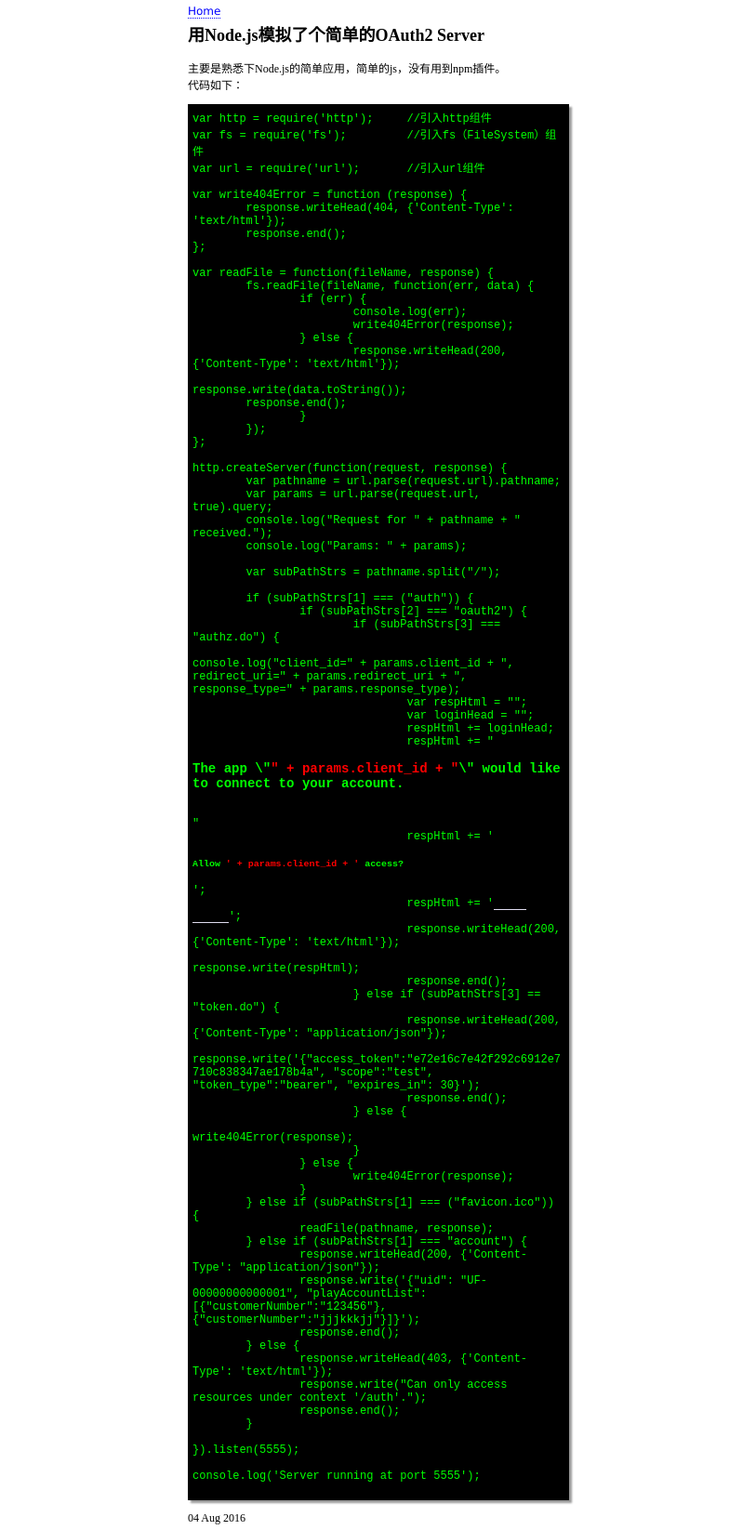
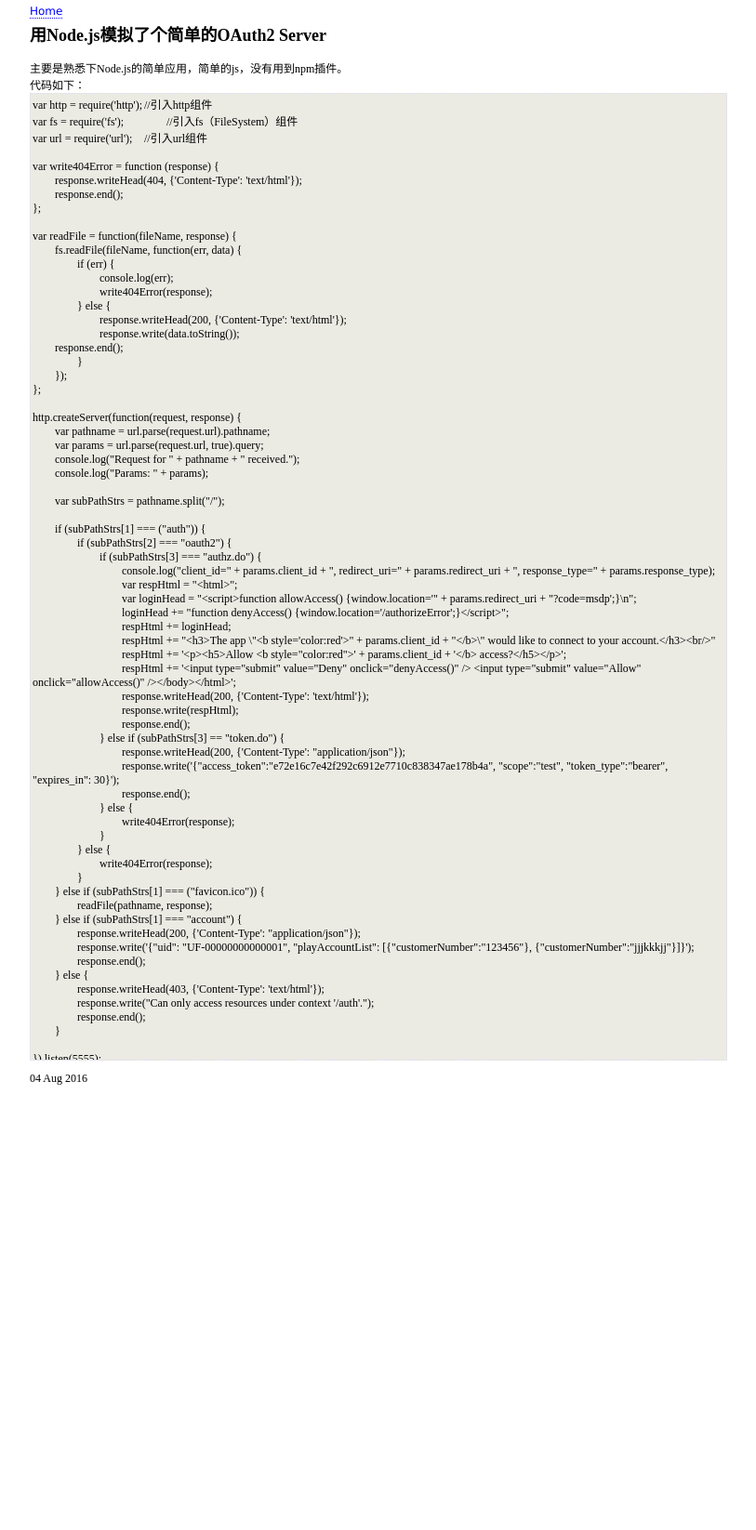
Before and after one commit to CS326-OSUF16/test2-dfb-osu, a Jekyll site: the page built from _posts/2016-08-04-用Node.js模拟了个简单的OAuth2 Server.html, in a window 1280 px wide. Shown: the whole page at 93% size, without its empty margins (233-1046 px from the left). Built offline with Jekyll 4.4.1, drawn with Linux system fonts in a browser that asks for light colours; after the commit the page ends 1173 px from its top, so only the background shows below that.

Commit message:
Update 2016-08-04-用Node.js模拟了个简单的OAuth2 Server.html

```diff
--- a/_posts/2016-08-04-用Node.js模拟了个简单的OAuth2 Server.html
+++ b/_posts/2016-08-04-用Node.js模拟了个简单的OAuth2 Server.html
@@ -2,10 +2,17 @@
 layout: default
 title: 用Node.js模拟了个简单的OAuth2 Server
 ---
+<style>
+textarea {
+	width:750px;
+	resize:none;
+	background-color:rgb(235, 235, 228)
+}
+</style>
 <h2>{{ page.title }}</h2>
 		主要是熟悉下Node.js的简单应用，简单的js，没有用到npm插件。<br/>
 		代码如下：<br/>
-		<pre class="commandline" style="width:400px">
+		<textarea rows=69>
 var http = require('http');	//引入http组件
 var fs = require('fs');		//引入fs（FileSystem）组件
 var url = require('url');	//引入url组件
@@ -75,7 +82,7 @@ http.createServer(function(request, response) {
 }).listen(5555);
 
 console.log('Server running at port 5555');
-		</pre>
+		</textarea>
 
 
 <p>{{ page.date | date_to_string }}</p>
```
